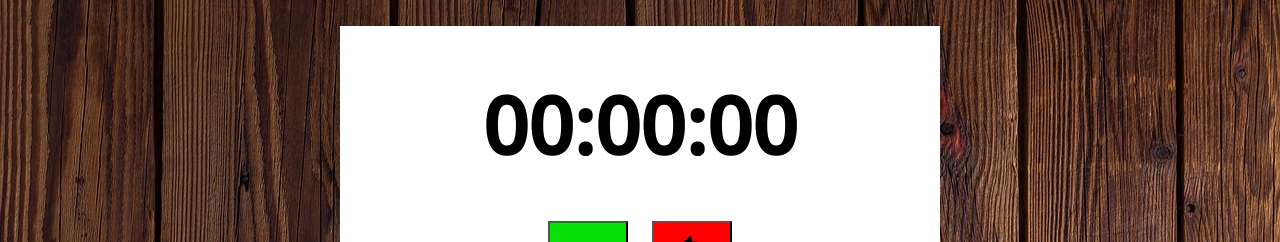
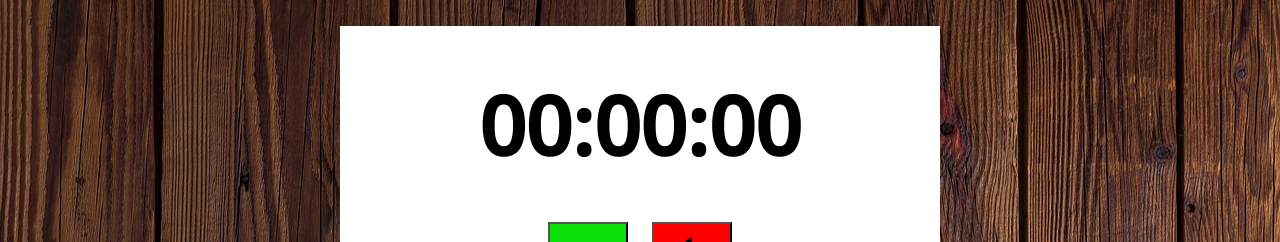
Before and after one commit to BALTASARGD/Cronometro, a website: page index.html in a window 1280 px wide. Shown: the part 199-441 px from the top of the page. Drawn offline with nearby package versions, Linux system fonts and the light colour scheme.

Commit message:
Update styles.css

```diff
--- a/styles.css
+++ b/styles.css
@@ -35,7 +35,7 @@
 
   #stoppuhr {
     width: 100%;
-    font-size: 79px;
+    font-size: 81px;
     font-weight: bold;
     user-select: none;
     font-family: 'Noto Sans Thai', sans-serif;
```
